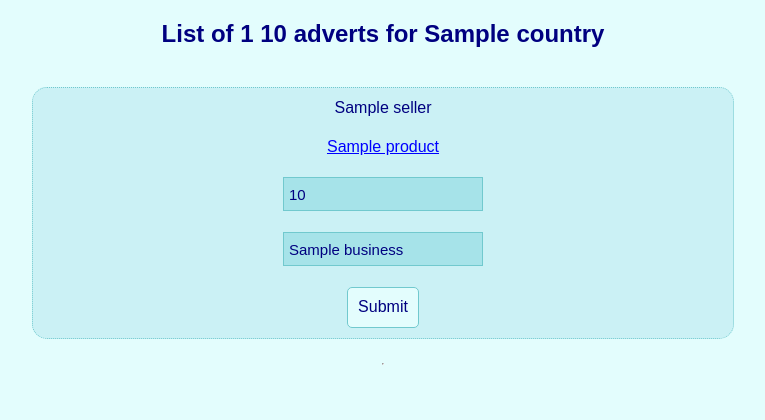
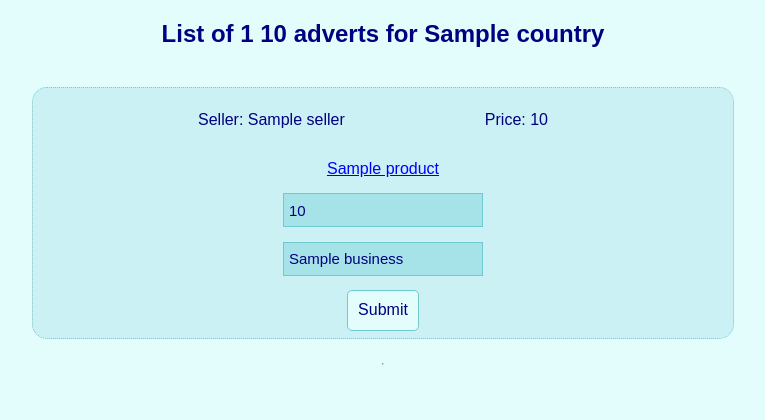
Before and after one commit to Faustas55/g, a Python web app: template templates/adverts.html in a window 1280 px wide. Shown: the part 38-458 px from the top of the page, without its empty margins (257-1022 px from the left). Run offline with Jinja, Linux system fonts and the light colour scheme; the template is opened without the code that fills it: most values are stand-ins (such as "Sample title", 1, 10 or a date in 2020).

Commit message:
add seller details into  adverts html

```diff
--- a/static/site.css
+++ b/static/site.css
@@ -133,3 +133,14 @@ a:active {
 
     margin-top:150px;
   }
+
+  .seller_details{
+    min-width:50%;
+    display: flex;
+    justify-content: space-between;
+    margin-right: 20px;
+    padding:0px;
+    align-items: space-between;
+
+    flex-direction: row;
+  }
--- a/templates/adverts.html
+++ b/templates/adverts.html
@@ -14,7 +14,12 @@ List adverts
 
         <input id="advert_id" name="advert_id" type="hidden" value={{advert.advert_id}}>
 
-        {{advert.seller}}
+        <div class=seller_details>
+          <p>Seller: {{advert.seller}}</p>
+          <p>Price: {{advert.price}}</p>
+
+        </div>
+
 
 
 
```
